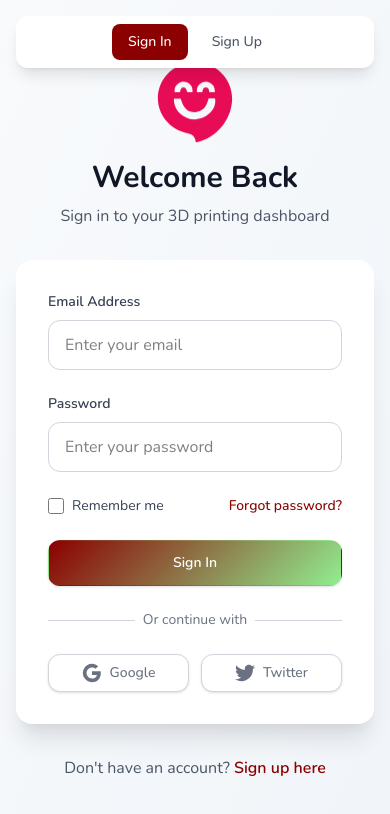
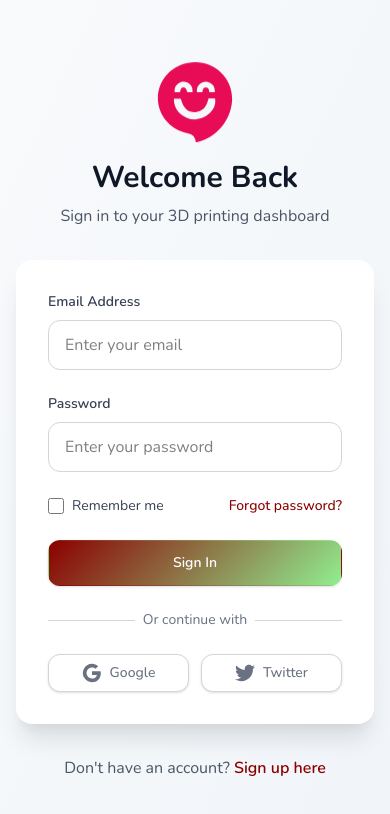
Before and after one commit to cudliy/Cudliy-main, a React (Vite) app in the folder frontend/: page / in a window 390 px wide. Shown: the top 814 px of the page. Built offline with nearby package versions, Linux system fonts and the light colour scheme.

Commit message:
my commit

```diff
--- a/frontend/src/App.tsx
+++ b/frontend/src/App.tsx
@@ -52,9 +52,9 @@ function AppContent() {
 
   return (
     <div className="App">
-      {/* Navigation for auth pages */}
-      <div className="fixed top-4 left-4 right-4 z-50 bg-white rounded-xl shadow-lg p-2 md:left-4 md:right-auto md:w-auto">
-        <div className="flex justify-center md:justify-start space-x-2">
+      {/* Navigation for auth pages - Hidden on mobile */}
+      <div className="hidden md:block fixed top-4 left-4 z-50 bg-white rounded-xl shadow-lg p-2">
+        <div className="flex space-x-2">
           <button
             onClick={() => navigateTo('signin')}
             className={`px-4 py-2 rounded-lg text-sm font-medium transition-colors ${
```
